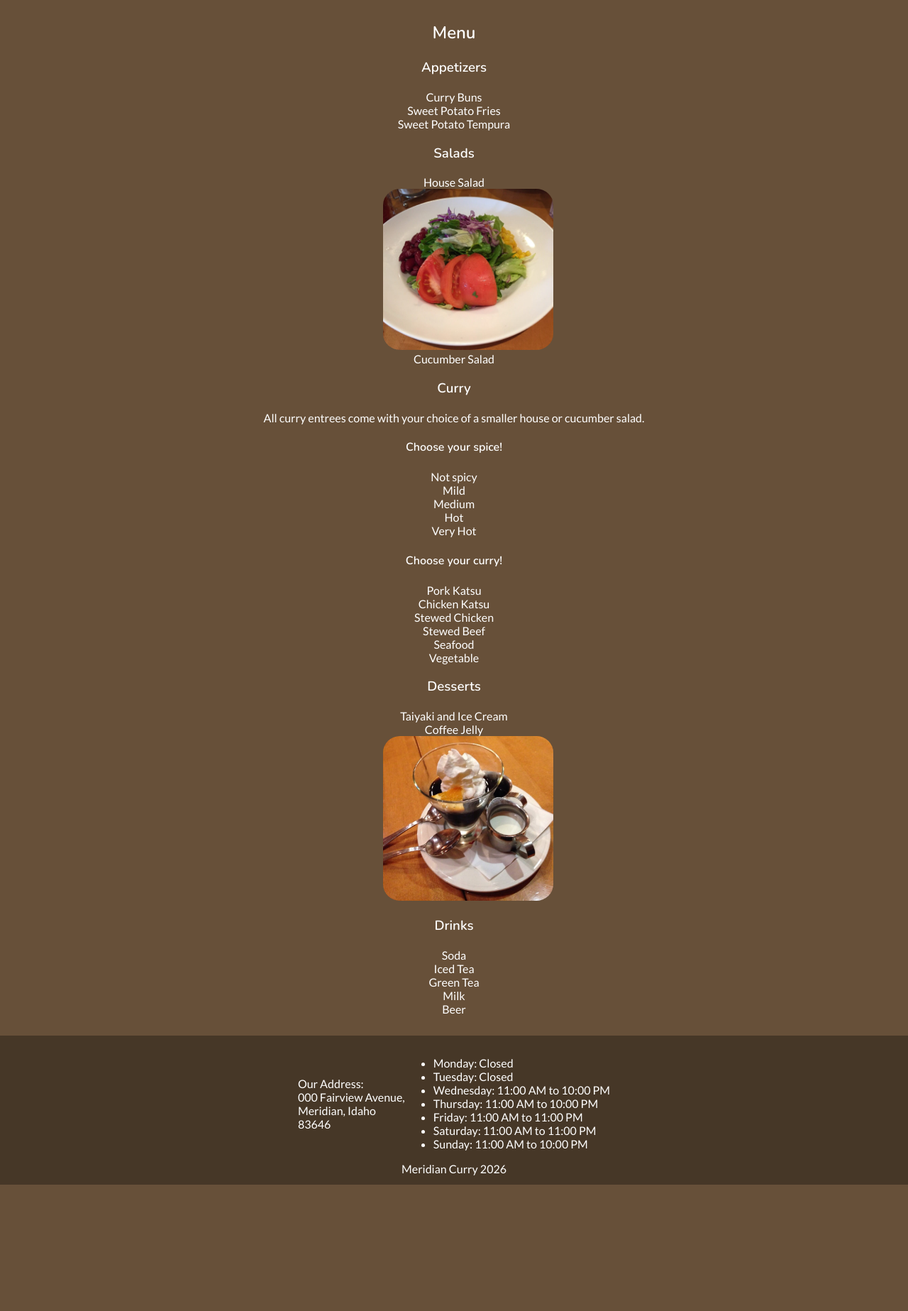
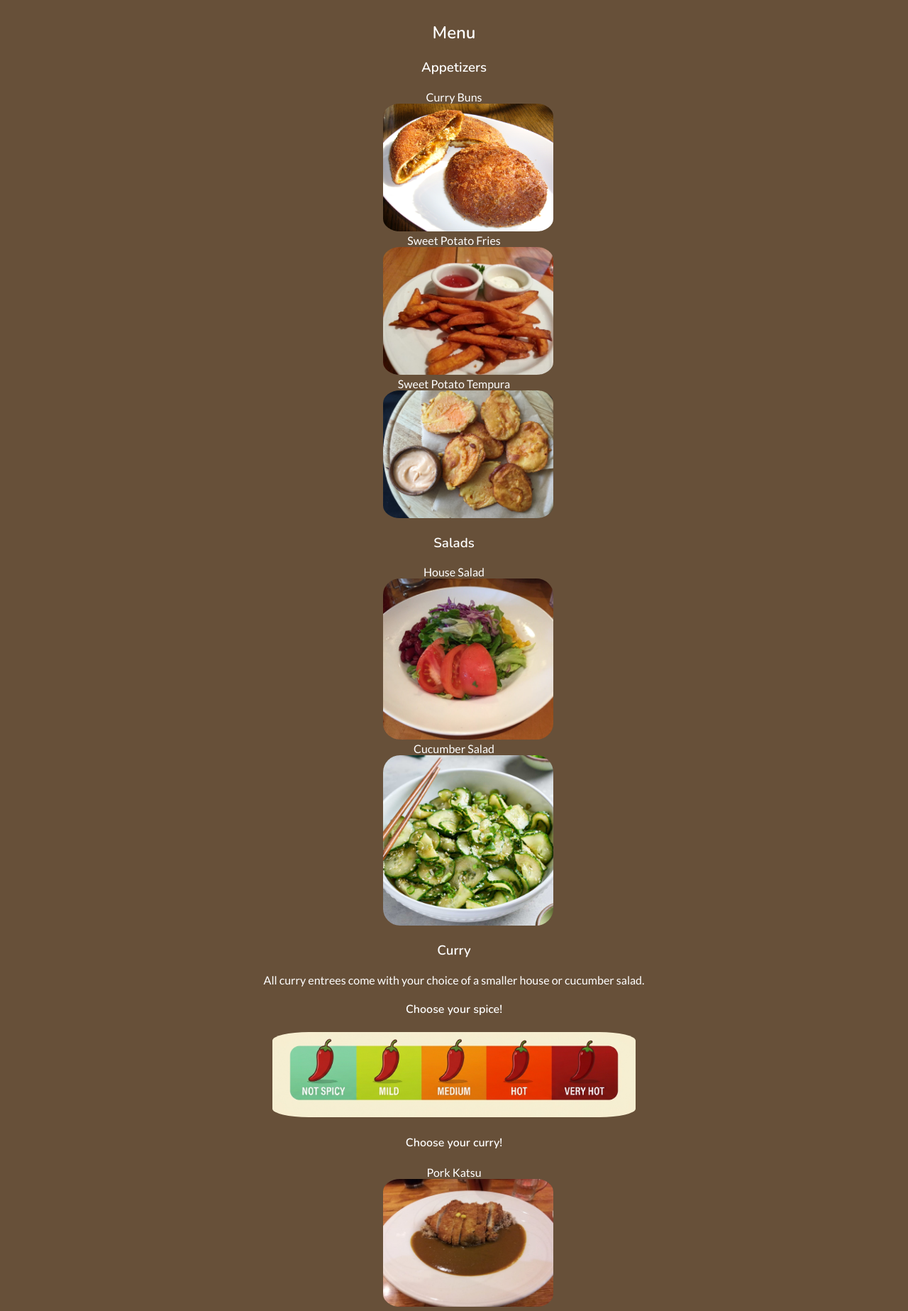
Before and after one commit to Mollianeta/meridiancurry.github.io, a plain HTML site: page menu.html in a window 1280 px wide. Shown: the part 201-2048 px from the top of the page at 71% size. Before the commit the page ends 1870 px from the top, so only its background shows below. Drawn offline with nearby package versions, Linux system fonts and the light colour scheme.

Commit message:
Updated menu, added all item pictures, started sorting into rows and columns

```diff
--- a/menu.html
+++ b/menu.html
@@ -26,53 +26,83 @@
         <main>
             <h2>Menu</h2>
             <h3>Appetizers</h3>
-            <dl>
+            <dl class="menu-container">
+                <div class="menu-item">
                     <dt>Curry Buns</dt>
+                        <dd><img src="currybun.jpg" alt="A serving of crunchy fried bread filled with curry, served on a white plate on a wooden table."/></dd>
+                </div>
+                <div class="menu-item">
                     <dt>Sweet Potato Fries</dt>
+                        <dd><img src="sweetpotatofries.jpg" alt="A serving of sweet potato fries with ketchup and garlic aioli, served on a white plate on a wooden table."/></dd>
+                </div>
+                <div class="menu-item">
                     <dt>Sweet Potato Tempura</dt>
+                        <dd><img src="sweetpotatotempura.jpg" alt="A serving of sweet potato tempura, served on a wooden plate."/></dd>
+                </div>
             </dl>
 
             <h3>Salads</h3>
-            <dl>
+            <dl class="menu-container">
+                <div class="menu-item">
                     <dt>House Salad</dt>
                         <dd><img src="housesalad.jpg" alt="A serving of salad with kidney beans, lettuce, and corn in a white bowl on a wooden table."/></dd>
+                </div>
+                <div class="menu-item">
                     <dt>Cucumber Salad</dt>
+                        <dd><img src="cucumbersalad.jpg" alt="A serving of cucumber salad topped with sesame seeds, served in a white bowl."/></dd>
+                </div>
             </dl>
 
             <h3>Curry</h3>
             <p class="menu-note">All curry entrees come with your choice of a smaller house or cucumber salad.</p>
             <h4>Choose your spice!</h4>
-            <dl>
-                <dt>Not spicy</dt>
-                <dt>Mild</dt>
-                <dt>Medium</dt>
-                <dt>Hot</dt>
-                <dt>Very Hot</dt>
-            </dl>
+            <img src="chooseyourspice.png" alt="An image depicting 5 levels of spiciness: not spicy, mild, medium, hot, and very hot."/>
             <h4>Choose your curry!</h4>
-            <dl>
+            <dl class="menu-container">
+                <div class="menu-item">
                     <dt>Pork Katsu</dt>
+                        <dd><img src="porkkatsucurry.jpg" alt="A serving of pork katsu over curry and rice in a white bowl on a wooden table."/></dd>
+                </div>
+                <div class="menu-item">
                     <dt>Chicken Katsu</dt>
+                        <dd><img src="chickenkatsucurry.jpg" alt="A serving of chicken katsu over curry and rice in a white bowl on a wooden table."/></dd>
+                </div>
+                <div class="menu-item">
                     <dt>Stewed Chicken</dt>
+                        <dd><img src="stewedchicken.jpg" alt="A serving of stewed chicken curry and rice in a white bowl on a wooden table."/></dd>
+                </div>
+                <div class="menu-item">
                     <dt>Stewed Beef</dt>
+                        <dd><img src="beefcurry.jpg" alt="A serving of stewed beef curry and rice in a white bowl on a wooden table."/></dd>
+                </div>
+                <div class="menu-item">
                     <dt>Seafood</dt>
-                <dt>Vegetable</dt>
+                        <dd><img src="seafoodcurry.jpg" alt="A serving of seafood curry and rice in a white bowl on a wooden table."/></dd>
+                </div>
             </dl>
 
             <h3>Desserts</h3>
-            <dl>
+            <dl class="menu-container">
+                <div class="menu-item">
                     <dt>Taiyaki and Ice Cream</dt>
+                        <dd><img src="taiyakiicecream.jpg" alt="A serving of red bean taiyaki with a scoop of vanilla ice cream in a square dish on a grey table."/></dd>
+                </div>
+                <div class="menu-item">
                     <dt>Coffee Jelly</dt>
                         <dd><img src="coffeejelly.jpg" alt="A serving of coffee jelly in a glass paired with a bell creamer of cream and a bell creamer of chocolate syrup. The coffee jelly is garnished with whipped cream and an orange slice. Served on a white plate on a wooden table."/></dd>
+                </div>
             </dl>
 
             <h3>Drinks</h3>
             <dl>
                 <dt>Soda</dt>
-                <dt>Iced Tea</dt>
+                    <dd>Coke products served here.</dd>
+                <dt>Black Tea</dt>
+                    <dd>Freshly brewed black tea served hot or over ice.</dd>
                 <dt>Green Tea</dt>
+                    <dd>Freshly brewed sencha matcha tea served hot or over ice.</dd>
                 <dt>Milk</dt>
-                <dt>Beer</dt>
+                    <dd>2% or whole milk. Tastes sweeter when paired with spicy curry!</dd>
             </dl>
         </main>
 
```
Also changed, not shown: beefcurry.jpg (added), chickenkatsucurry.jpg (added), chooseyourspice.png (added), cucumbersalad.jpg (added), currybun.jpg (added), porkkatsucurry.jpg (added), seafoodcurry.jpg (added), stewedchicken.jpg (added), sweetpotatofries.jpg (added), sweetpotatotempura.jpg (added), taiyakiicecream.jpg (added). Lines whose indentation alone changed are shown as unchanged.
